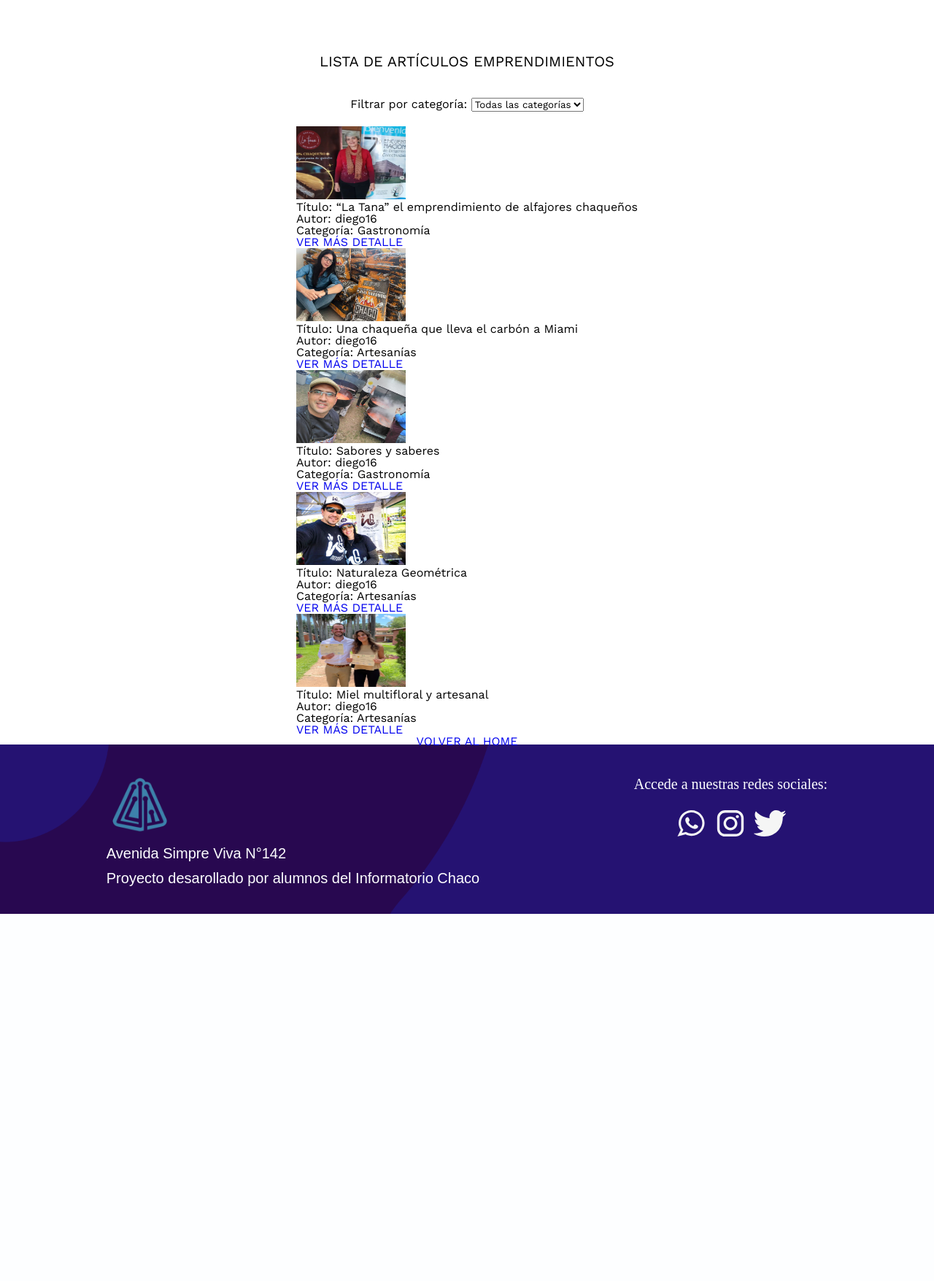
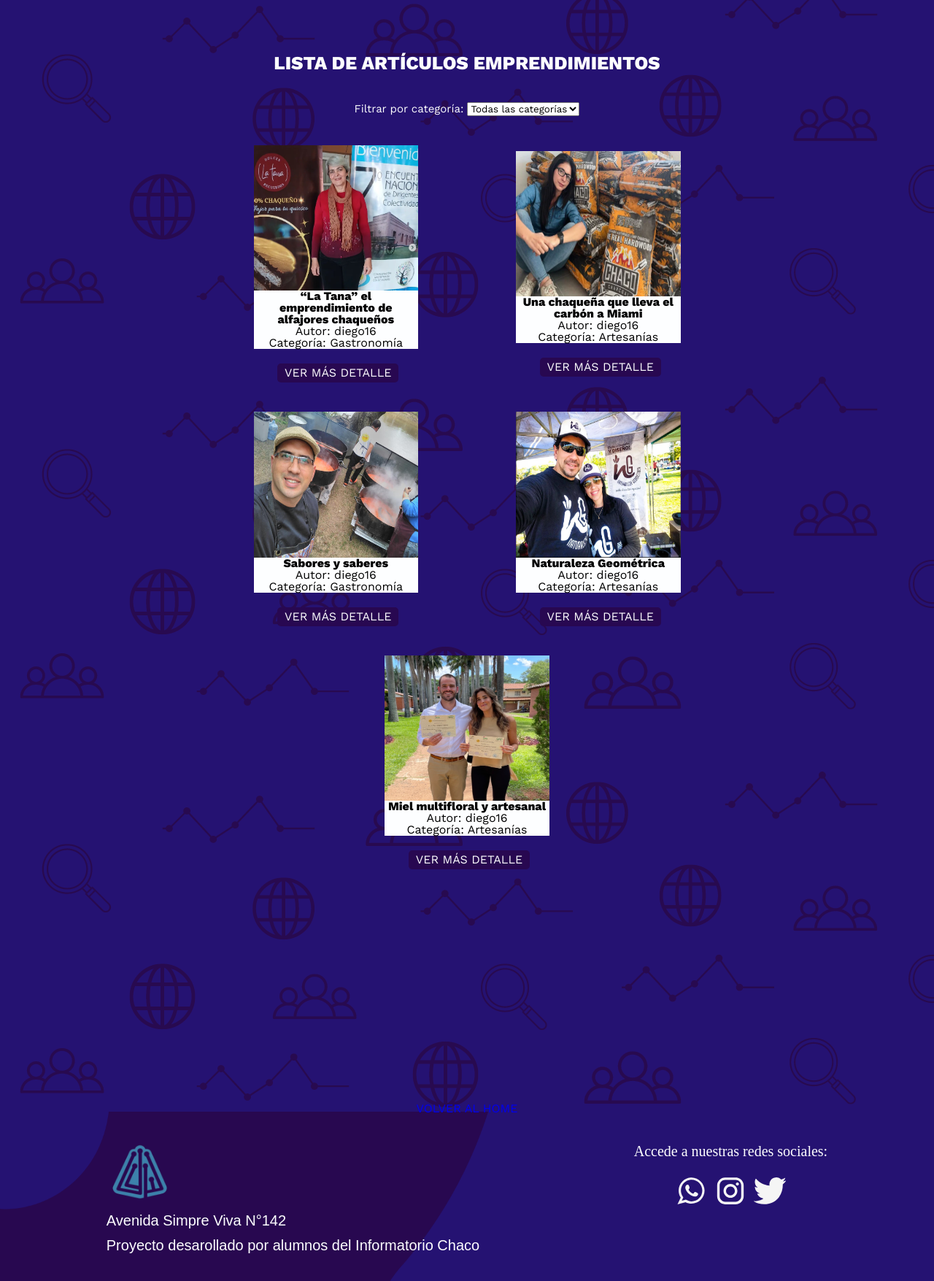
Before and after one commit to claudio-caio/proyecto_del_informatorio, a Django app: page /emprendimientos/ in a window 1280 px wide. Shown: the part 46-1801 px from the top of the page at 73% size. Before the commit the page ends 1298 px from the top, so only its background shows below. Run offline with Django 5.2, Linux system fonts and the light colour scheme; data comes from the database, SQL or seed files in the repository; both versions use the stored data as it was after the commit.

Commit message:
actualizar html

```diff
--- a/RepositorioDelProyecto2024/blog/static/css/lista_articulos.css
+++ b/RepositorioDelProyecto2024/blog/static/css/lista_articulos.css
@@ -5,19 +5,74 @@
     flex-direction: column;
     align-items: center;
     justify-content: center;
+    background-image: url('../img/fondoprueba.png');
 }
 
 .titulo__articulos {
     padding: 20px 0;
     font-size: 20px;
+    color: var(--color-blanco);
+    text-align: center;
+    font-weight: bold;
+    font-size: 160%;
 }
 
 .filtrado__lista {
     padding: 20px 0;
+    color: var(--color-blanco);
+    font-size: 15px;
+}
+
+.articulos__cargados {
+    display: flex;
+    padding: 0px 195px;
+    flex-wrap: wrap;
+    justify-content: center;
+    align-content: center;
+    align-items: center;
+    padding-bottom: 300px;
+}
+
+.articulo-item {
+    display: flex;
+    padding: 20px 67px;
+    flex-direction: column;
+    align-content: center;
+    align-items: center;
+    justify-content: space-evenly;
 }
 
 
-/*
-width: 225.5px;
-height: 199.5px;
-*/
+.articulo_caracteristicas {
+    display: flex;
+    flex-direction: column;
+    width: 225.5px;
+    background-color: var(--color-blanco);
+    justify-content: center;
+    align-items: center;
+    align-content: center;
+    flex-wrap: nowrap;
+    text-align: center;
+}
+
+.articulo_caracteristicas .articulo__titulo {
+    display: flex;
+    font-weight: bold;
+    font-size: 100%;
+}
+
+.detalles {
+    background-color: var(--color-purpura);
+    color: var(--color-blanco);
+    margin: 20px 20px 0px 26px;
+    padding: 5px 10px;
+    border-radius: 5px;
+    text-align: center;
+}
+
+
+.imagen__cargadad {
+    width: 225.5px;
+    height: 199.5px;
+
+}
--- a/RepositorioDelProyecto2024/blog/templates/emprendimientos/lista_articulos.html
+++ b/RepositorioDelProyecto2024/blog/templates/emprendimientos/lista_articulos.html
@@ -8,7 +8,7 @@
 <section class="contenedor__listas">
 
 <div class="titulo__articulos">
-    <h1>LISTA DE ARTÍCULOS EMPRENDIMIENTOS</h1>
+    <h2>LISTA DE ARTÍCULOS EMPRENDIMIENTOS</h2>
 </div>
 
     <!-- Formulario para filtrar por categoría -->
@@ -32,15 +32,16 @@
         <div class="articulo-item">
             <!-- Validación para mostrar la imagen si existe, y mensaje si no existe -->
             {% if articulo.imagen %}
-                <img  class="imagen__cargadad" src="{{ articulo.imagen.url }}" alt="{{ articulo.titulo }}" width="150" height="100">
+                <img  class="imagen__cargadad" src="{{ articulo.imagen.url }}" alt="{{ articulo.titulo }}">
             {% else %}
                 <p>No hay imagen disponible</p>
             {% endif %}
-
-            <p>Título: {{ articulo.titulo }}</p>
-            <p>Autor: {{ articulo.autor }}</p>
-            <p><strong>Categoría:</strong> {{ articulo.categoria.nombre }}</p>
-            <p><a href="{% url 'emprendimientos:detalle_articulo' articulo.pk %}">VER MÁS DETALLE</a></p>
+            <div class="articulo_caracteristicas">
+                <p class="articulo__titulo"> {{ articulo.titulo }}</p>
+                <p>Autor: {{ articulo.autor }}</p>
+                <p><strong>Categoría:</strong> {{ articulo.categoria.nombre }}</p>
+            </div>
+            <a class="detalles" href="{% url 'emprendimientos:detalle_articulo' articulo.pk %}">VER MÁS DETALLE</a>
         </div>
         {% empty %}
         <p>No hay artículos disponibles en esta categoría.</p>
```
Also changed, not shown: RepositorioDelProyecto2024/blog/blog/db.sqlite3.
